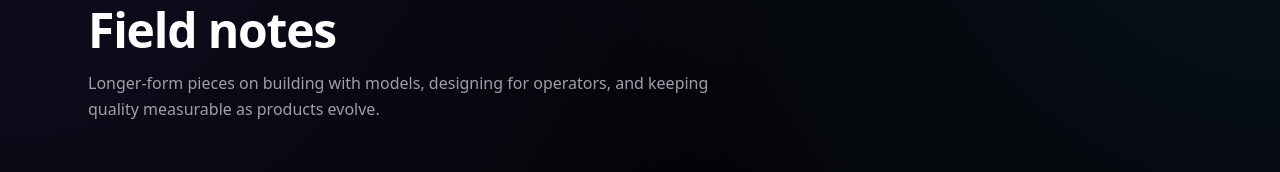
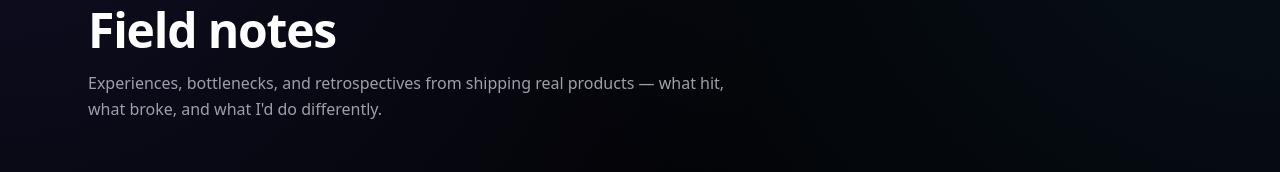
Before and after one commit to egehank1/personal-website, a Next.js app: page /blog in a window 1280 px wide. Shown: the part 166-338 px from the top of the page. Built offline with nearby package versions, Linux system fonts and the light colour scheme; no server answers.

Commit message:
Revise blog metadata and descriptions for enhanced clarity and focus on real experiences in AI product development. Update BlogPreview subtitle to reflect honest insights on challenges faced during shipping. Adjust experience summaries to include euro currency symbol for consistency.

```diff
--- a/src/app/blog/page.tsx
+++ b/src/app/blog/page.tsx
@@ -6,10 +6,10 @@ import { site } from "@/lib/config";
 
 export const metadata: Metadata = {
   title: "Blog",
-  description: `Essays and notes by ${site.name} on AI systems, design, and shipping.`,
+  description: `Real experiences, bottlenecks, and honest retrospectives on building AI products and shipping under pressure, by ${site.name}.`,
   openGraph: {
     title: `Blog | ${site.name}`,
-    description: `Essays and notes by ${site.name} on AI systems, design, and shipping.`,
+    description: `Real experiences, bottlenecks, and honest retrospectives on building AI products and shipping under pressure, by ${site.name}.`,
     url: `${site.url}/blog`,
   },
 };
@@ -25,8 +25,8 @@ export default function BlogPage() {
           Field notes
         </h1>
         <p className="mt-4 text-sm leading-relaxed text-zinc-400 sm:text-base">
-          Longer-form pieces on building with models, designing for operators, and
-          keeping quality measurable as products evolve.
+          Experiences, bottlenecks, and retrospectives from shipping real products —
+          what hit, what broke, and what I'd do differently.
         </p>
       </header>
 
--- a/src/components/sections/About.tsx
+++ b/src/components/sections/About.tsx
@@ -24,7 +24,7 @@ export function About() {
         <SectionHeading
           eyebrow="About"
           title={`Hi, I’m ${site.name.split(" ")[0]}.`}
-          subtitle="I'm a software developer who builds enterprise platforms by day and AI products on the side, from ServiceNow workflows and a Digital Product Passport system to RAG copilots and ML pipelines."
+          subtitle="I'm a software developer who builds enterprise platforms by day and AI products on the side, from ServiceNow workflows and EU-funded ESG research platforms to RAG copilots and ML pipelines."
         />
 
         <div className="grid gap-6 lg:grid-cols-[1.1fr_minmax(0,0.9fr)] lg:gap-10">
--- a/src/components/sections/BlogPreview.tsx
+++ b/src/components/sections/BlogPreview.tsx
@@ -13,7 +13,7 @@ export function BlogPreview() {
           <SectionHeading
             eyebrow="Writing"
             title="Notes from the field"
-            subtitle="Long-form thinking on shipping AI products, interface design under pressure, and evaluation as a first-class surface."
+            subtitle="Honest write-ups on real bottlenecks, decisions under pressure, and what actually worked — and what didn't."
           />
           <ScrollReveal className="sm:mb-14">
             <Link
--- a/src/data/experience.ts
+++ b/src/data/experience.ts
@@ -59,7 +59,7 @@ export const experience: ExperienceItem[] = [
     company: "Hardstyle Wear",
     period: "Feb 2023 - Present",
     summary:
-      "Built and launched a fitness clothing e-commerce brand from scratch, with full brand identity, website, and social assets. Produced TikTok ad campaigns that drove 50,000+ website visitors in 24 hours, and generated over 6,500 euros in revenue while shipping 300+ products to 15+ countries. Optimised marketing performance and SEO using analytics tools.",
+      "Built and launched a fitness clothing e-commerce brand from scratch, with full brand identity, website, and social assets. Produced TikTok ad campaigns that drove 50,000+ website visitors in 24 hours, and generated over €6,500 in revenue while shipping 300+ products to 15+ countries. Optimised marketing performance and SEO using analytics tools.",
     stack: ["E-Commerce", "TikTok Ads", "Branding", "SEO"],
   },
   {
@@ -68,7 +68,7 @@ export const experience: ExperienceItem[] = [
     company: "Upstreak Media",
     period: "2019 - 2020",
     summary:
-      "SMMA agency focused on short-form content creation and social media growth. Created viral Instagram Reels totalling 3,000,000+ views and 25,000+ likes, and generated over 2,000 euros in revenue through TikTok content. Designed thumbnails, banners, and posts across motivational, wellness, and construction niches.",
+      "SMMA agency focused on short-form content creation and social media growth. Created viral Instagram Reels totalling 3,000,000+ views and 25,000+ likes, and generated over €2,000 in revenue through TikTok content. Designed thumbnails, banners, and posts across motivational, wellness, and construction niches.",
     stack: ["Instagram Reels", "TikTok", "Content Creation", "SMMA"],
   },
 ];
```
